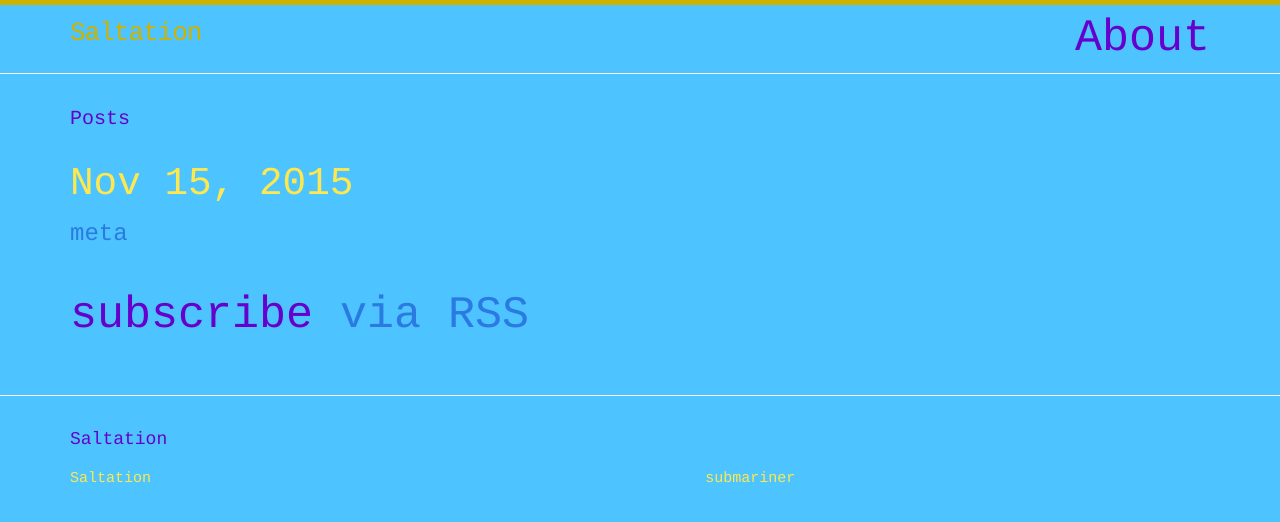
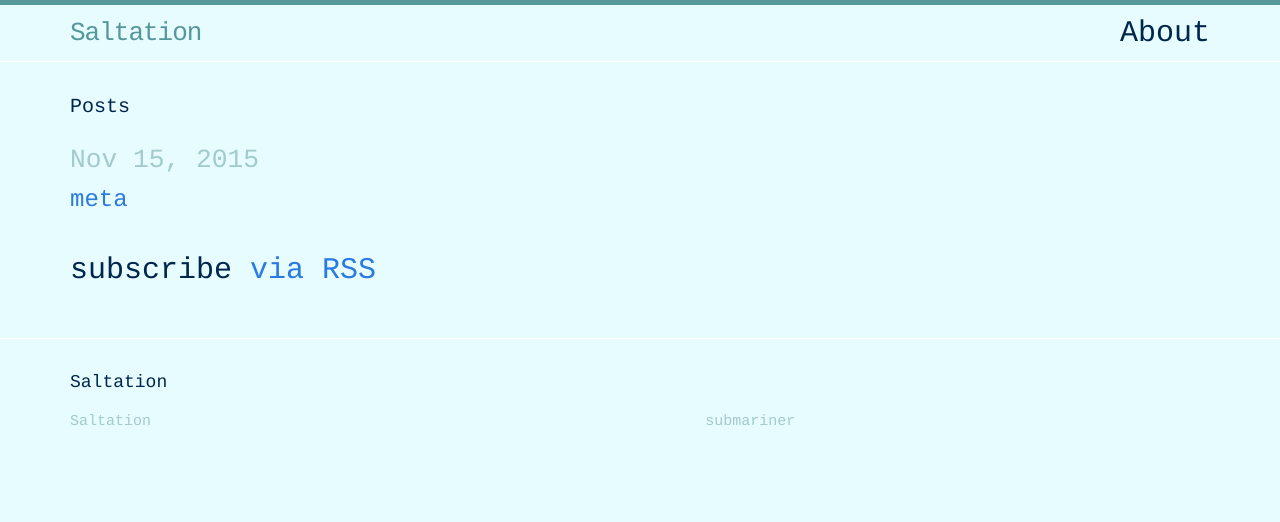
Before and after one commit to evanamiesgalonski/map, a Jekyll site: the page built from maper/index.html, in a window 1280 px wide. Shown: the top 522 px of the page. Built offline with Jekyll 4.4.1, drawn with Linux system fonts in a browser that asks for light colours.

Commit message:
Update main.scss

```diff
--- a/maper/css/main.scss
+++ b/maper/css/main.scss
@@ -7,17 +7,17 @@
 
 // Our variables
 $base-font-family: Courier;
-$base-font-size:   45px;
+$base-font-size:   30px;
 $small-font-size:  $base-font-size * 0.875;
 $base-line-height: 1.5;
 
 $spacing-unit:     30px;
 
-$text-color:       #6600cc;
-$background-color: #4dc4ff;
+$text-color:       #00264d;
+$background-color: #e6fcfe;
 $brand-color:      #2a7ae2;
 
-$grey-color:       #ffe84d;
+$grey-color:       #a3cacc;
 $grey-color-light: lighten($grey-color, 40%);
 $grey-color-dark:  darken($grey-color, 25%);
 
```
